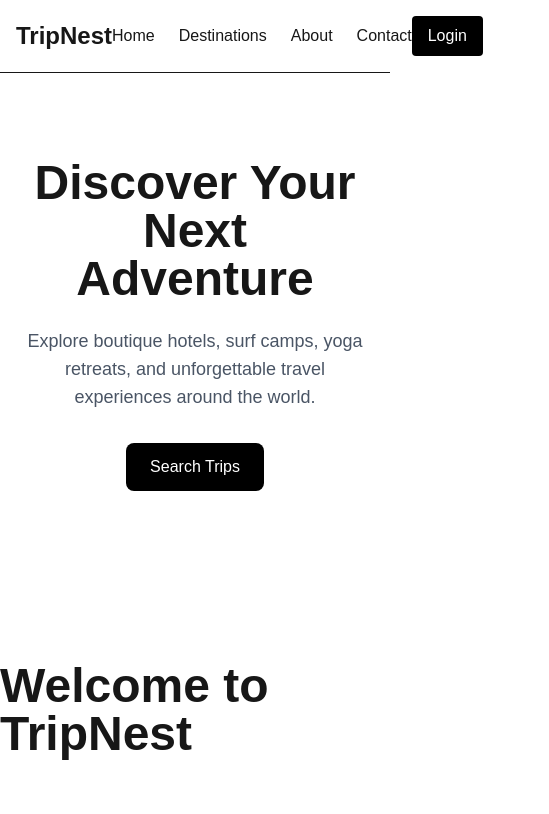
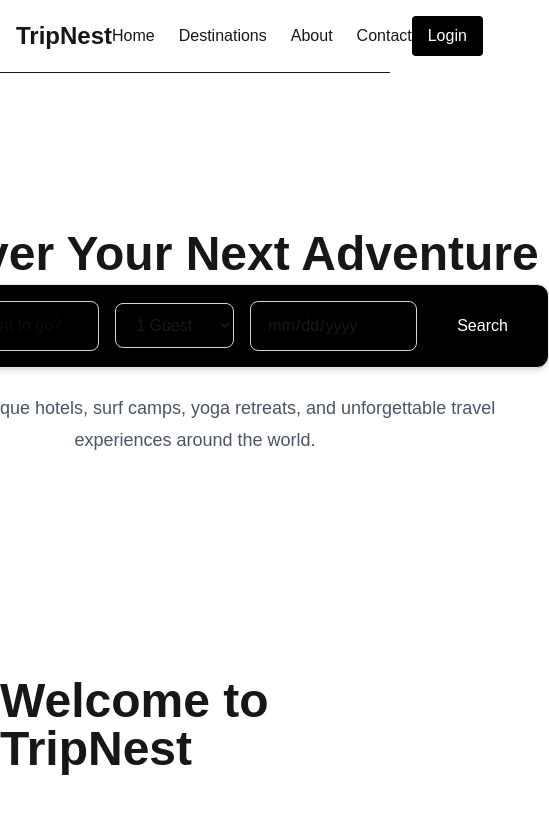
Before and after one commit to vivek6126/tripnest, a Next.js app: page / in a window 390 px wide. Shown: the top 814 px of the page, 549 px wide, since content can reach past the window. Built offline with nearby package versions, Linux system fonts and the light colour scheme.

Commit message:
Build responsive search bar component

```diff
--- a/app/page.tsx
+++ b/app/page.tsx
@@ -1,11 +1,13 @@
 import Navbar from "@/components/Navbar";
 import Hero from "@/components/Hero";
+
 
 export default function Home() {
   return (
     <>
       <Navbar title="TripNest" />
       <Hero />
+
       <main className="flex flex-1 items-center justify-center">
         <h1 className="text-5xl font-bold">
           Welcome to TripNest
--- a/components/Hero.tsx
+++ b/components/Hero.tsx
@@ -1,18 +1,20 @@
+import SearchBar from "./SearchBar";
+
 export default function Hero() {
   return (
-    <section className="flex flex-1 flex-col items-center justify-center px-6 text-center">
-      <h1 className="mb-6 text-5xl font-bold">
-        Discover Your Next Adventure
-      </h1>
+    <section className="flex flex-1 items-center justify-center px-6 py-20">
+      <div className="mx-auto flex max-w-4xl flex-col items-center text-center">
+        <h1 className="text-5xl font-bold leading-tight md:text-6xl">
+          Discover Your Next Adventure
+        </h1>
+        <SearchBar />
 
-      <p className="mb-8 max-w-2xl text-lg text-gray-600">
-        Explore boutique hotels, surf camps, yoga retreats,
-        and unforgettable travel experiences around the world.
-      </p>
+        <p className="mt-6 max-w-2xl text-lg leading-8 text-gray-600">
+          Explore boutique hotels, surf camps, yoga retreats, and unforgettable
+          travel experiences around the world.
+        </p>
 
-      <button className="rounded-lg bg-black px-6 py-3 text-white transition hover:bg-gray-800">
-        Search Trips
-      </button>
+      </div>
     </section>
   );
 }
--- /dev/null
+++ b/components/SearchBar.tsx
@@ -0,0 +1,34 @@
+"use client";
+
+import { useState } from "react";
+export default function SearchBar() {
+  const [destination, setDestination] = useState("");
+
+  return (
+    <div className="flex items-center gap-4 rounded-xl border border-gray-200 bg-black p-4 shadow-md">
+      <input
+        type="text"
+        value={destination}
+        onChange={(event) => setDestination(event.target.value)}
+        placeholder="Where do you want to go?"
+        className="flex-1 rounded-lg border border-gray-300 px-4 py-3 outline-none focus:border-blue-500"
+      />
+
+      <select className="rounded-lg border border-gray-300 bg-black px-4 py-3 outline-none">
+        <option>1 Guest</option>
+        <option>2 Guests</option>
+        <option>3 Guests</option>
+        <option>4 Guests</option>
+      </select>
+
+      <input
+        type="date"
+        className="rounded-lg border border-gray-300 px-4 py-3 outline-none"
+      />
+
+      <button className="rounded-lg bg-black px-6 py-3 text-white transition hover:bg-gray-800">
+        Search
+      </button>
+    </div>
+  );
+}
```
